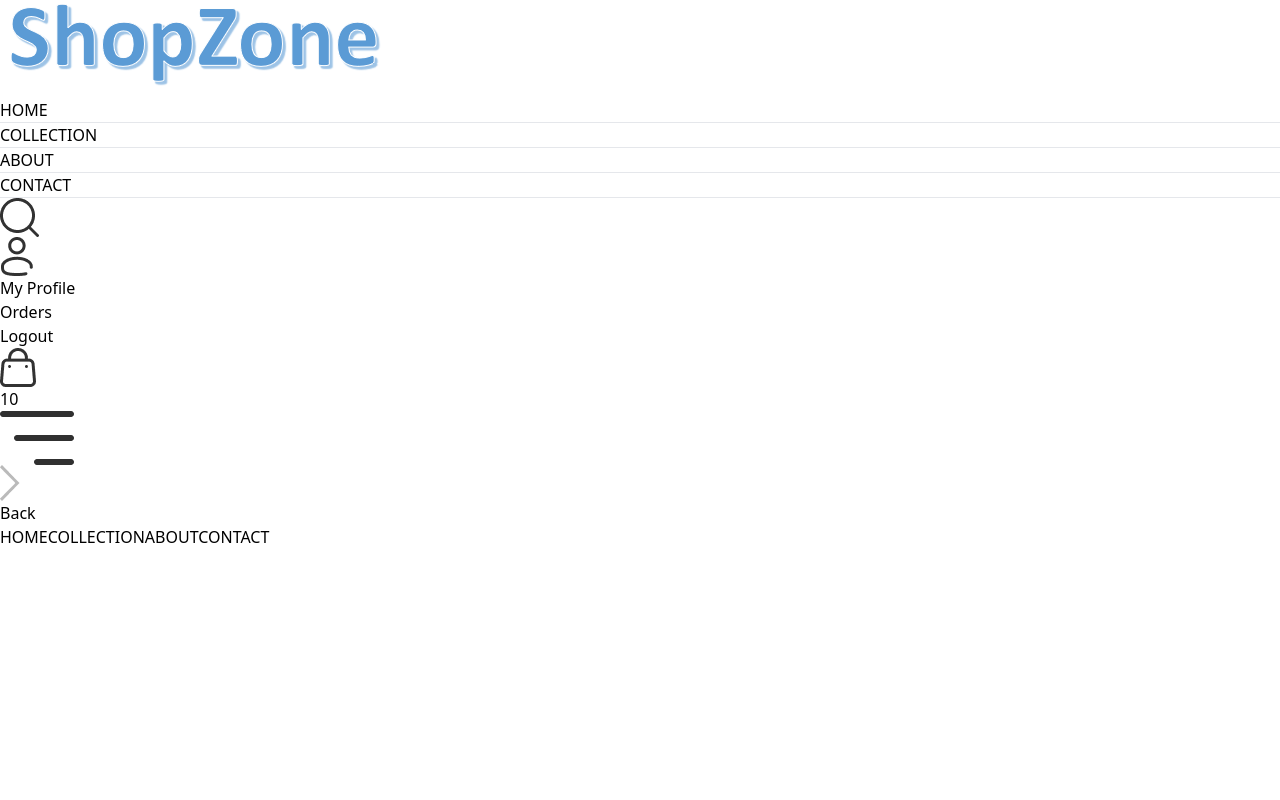
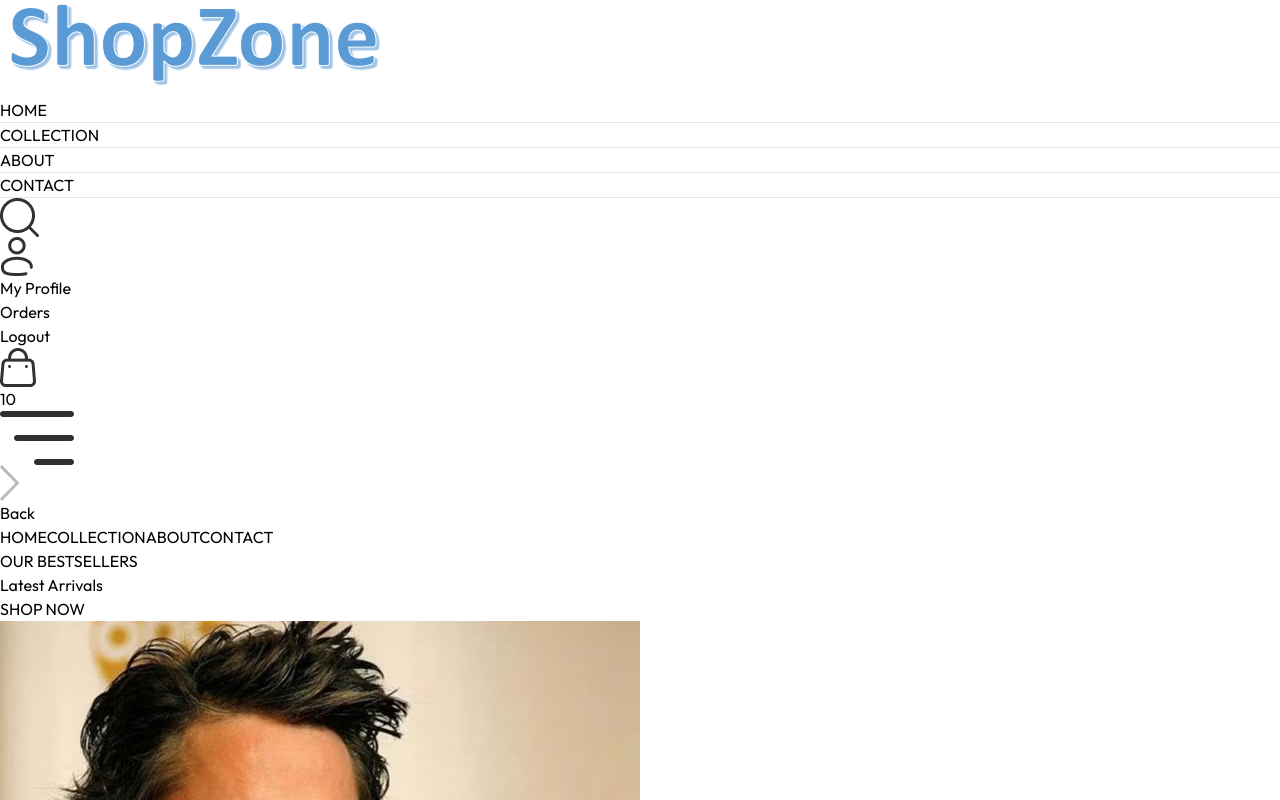
Before and after one commit to thiru2612/ecommerce, a React app in the folder E-commerce/: page / in a window 1280 px wide. Shown: the top 800 px of the page. Built offline with nearby package versions, Linux system fonts and the light colour scheme; the HTML template or start-up script is replaced by a standard one.

Commit message:
commited

```diff
--- /dev/null
+++ b/E-commerce/src/components/Hero.jsx
@@ -0,0 +1,30 @@
+import React from 'react'
+import { assets } from '../assets/frontend_assets/assets'
+
+const Hero = () => {
+  return (
+    <div className='flex flex-col sm:flex-row border border-gray-400'>
+      {/* Hero Leftside */}
+      <div className='w-full sm:w-1/2 flex items-center justify-center py-10 sm:py-0'>
+        <div className='text-[#414141]'>
+            <div className='flex items-center gap-2'>
+                <p className='w-8 md:w-11 h-[2px] bg-[#414141]'></p>
+                <p className='font-medium text-sm md:text-base'>OUR BESTSELLERS</p>
+            </div>
+            <h1 className='text-3xl sm:py-3 lg:text-5xl leading-relaxed'>
+                Latest Arrivals
+            </h1>
+            <div className='prata-regular flex items-center gap-2'>
+                <p className='font-semibold text-sm md:text-base'>SHOP NOW</p>
+                <p className='w-8 md:w-11 h-[2px] bg-[#414141]'></p>
+            </div>
+        </div>
+      </div>
+      {/* Hero right side */}
+      <img className='w-full sm:w-1/2' src={assets.hero_img} alt="" />
+
+    </div>
+  )
+}
+
+export default Hero
--- a/E-commerce/src/index.css
+++ b/E-commerce/src/index.css
@@ -1,3 +1,5 @@
+@import url('https://fonts.googleapis.com/css2?family=Outfit:wght@100..900&display=swap');
+
 @tailwind base;
 @tailwind components;
 @tailwind utilities;
@@ -5,3 +7,13 @@
 a.active hr{
     display: block;
 }
+
+*{
+    font-family: Outfit;
+}
+
+.prata-regular {
+    font-family: "Prata", serif;
+    font-weight: 400;
+    font-style: normal;
+  }
--- a/E-commerce/src/pages/Home.jsx
+++ b/E-commerce/src/pages/Home.jsx
@@ -1,9 +1,10 @@
 import React from 'react'
+import Hero from '../components/hero'
 
 const Home = () => {
   return (
     <div>
-
+      <Hero/>
     </div>
   )
 }
```
Also changed, not shown: E-commerce/src/context/ShopContext.jsx (added, +23 -0 lines), E-commerce/src/assets/frontend_assets/hero_img.png.
